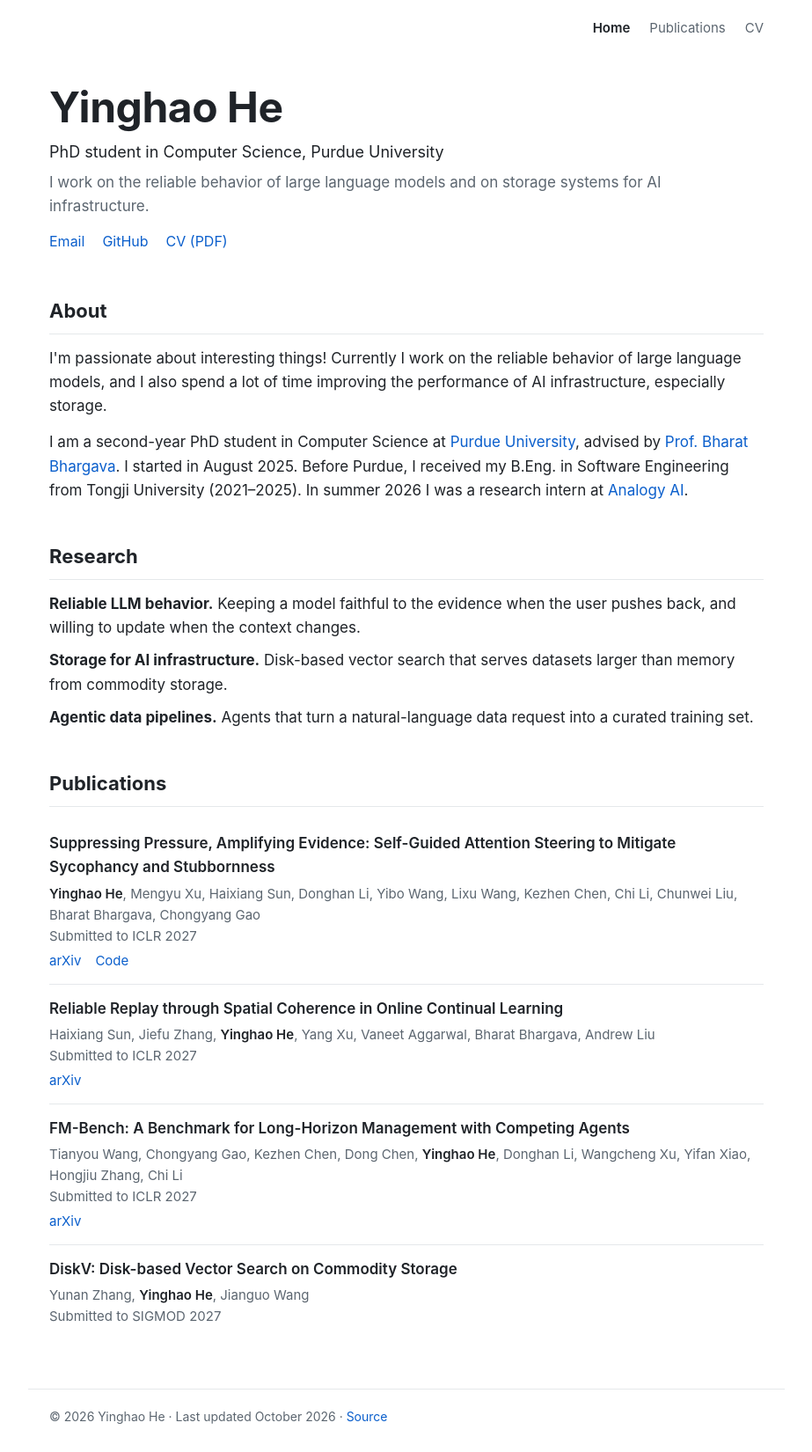
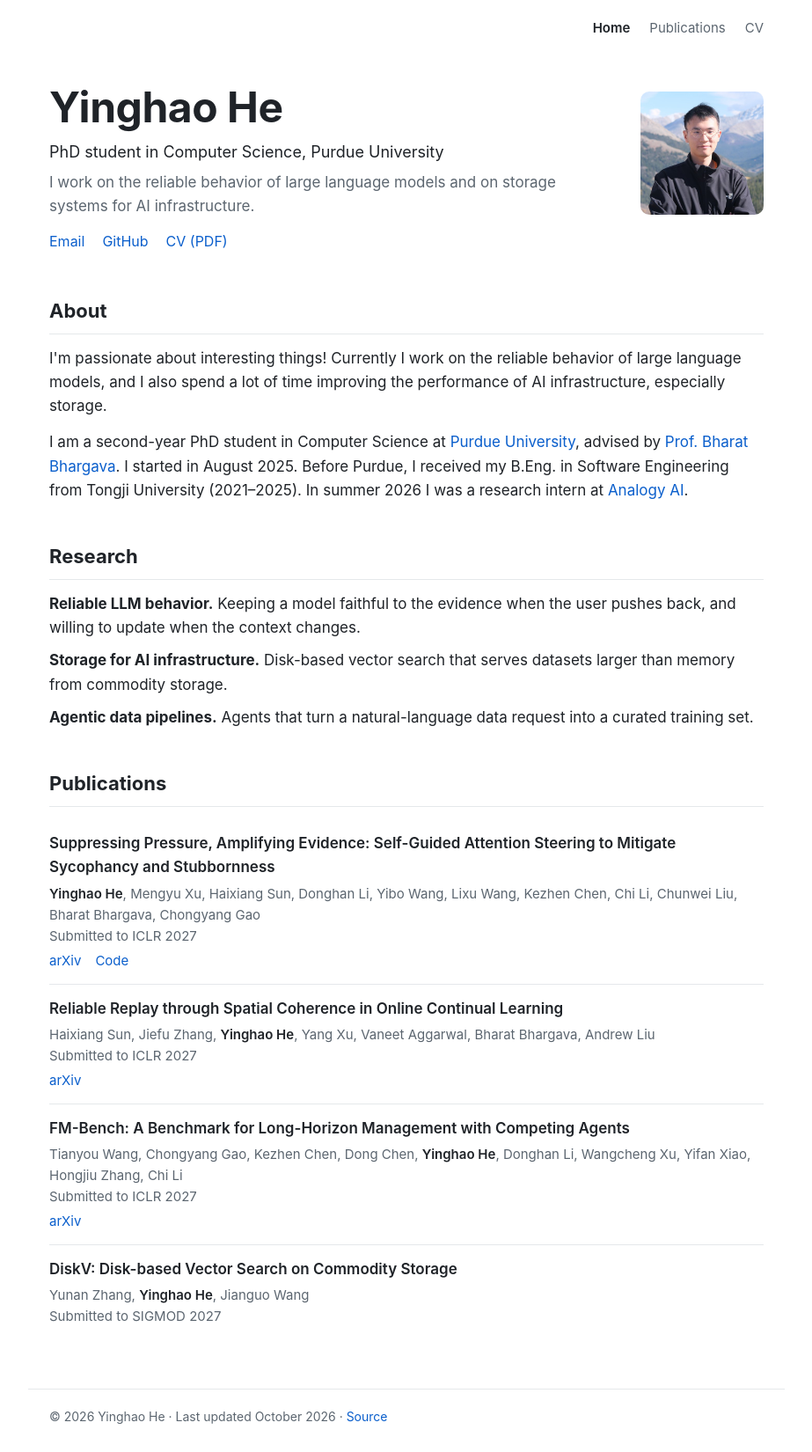
Before and after one commit to 03Grant/03Grant.github.io, a Jekyll site: the page built from index.html, in a window 1280 px wide. Shown: the whole page at 88% size, without its empty margins (178-1101 px from the left). Built offline with Jekyll 4.4.1, drawn with Linux system fonts in a browser that asks for light colours.

Commit message:
Add the header photo
Co-Authored-By: Claude Fable 5.1 <noreply@anthropic.com>

```diff
--- a/_config.yml
+++ b/_config.yml
@@ -10,7 +10,7 @@ author:
   email: he923@purdue.edu
   github: https://github.com/03Grant
   scholar:            # Google Scholar profile URL; the header shows a link once this is set
-  photo:              # e.g. images/photo.jpg; the header shows a 140px photo once this is set
+  photo: /images/photo.jpg   # leave empty for the no-photo layout
 
 collections:
   publications:
```
Also changed, not shown: images/photo.jpg (added).
